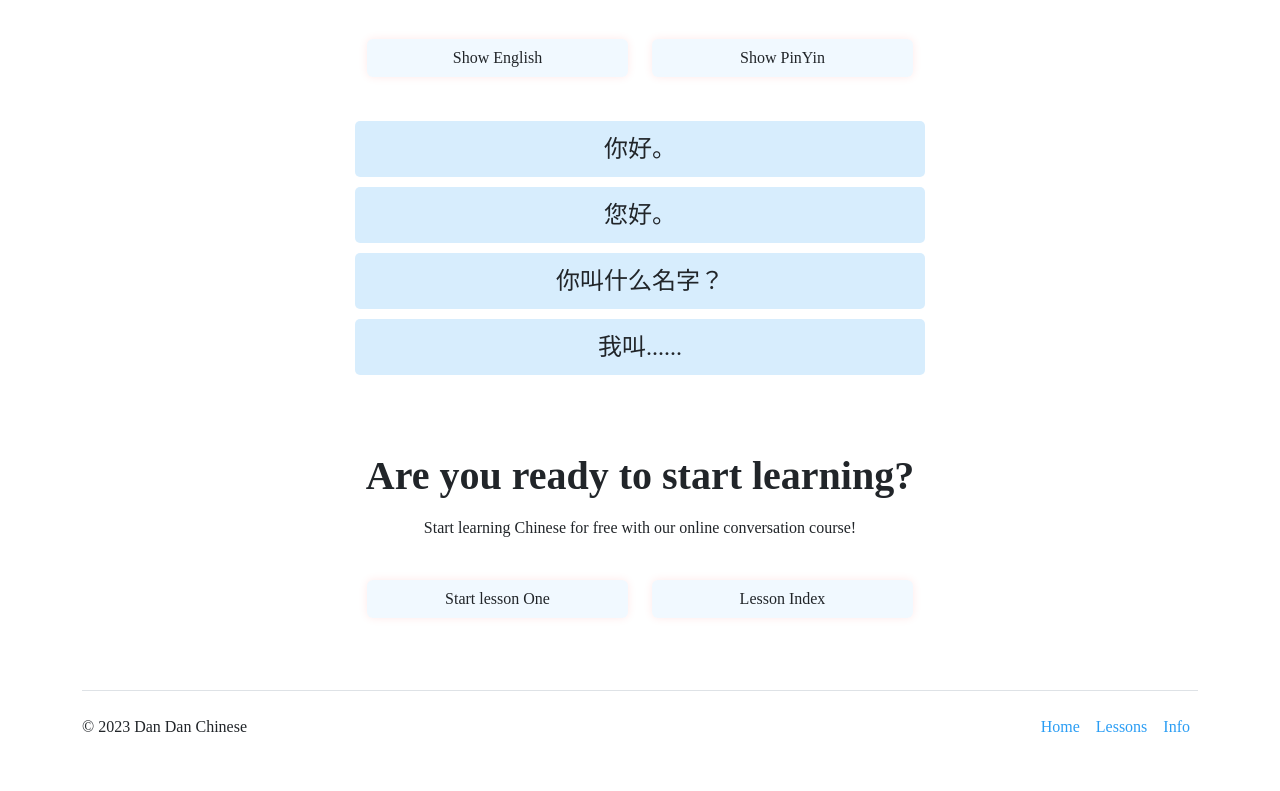
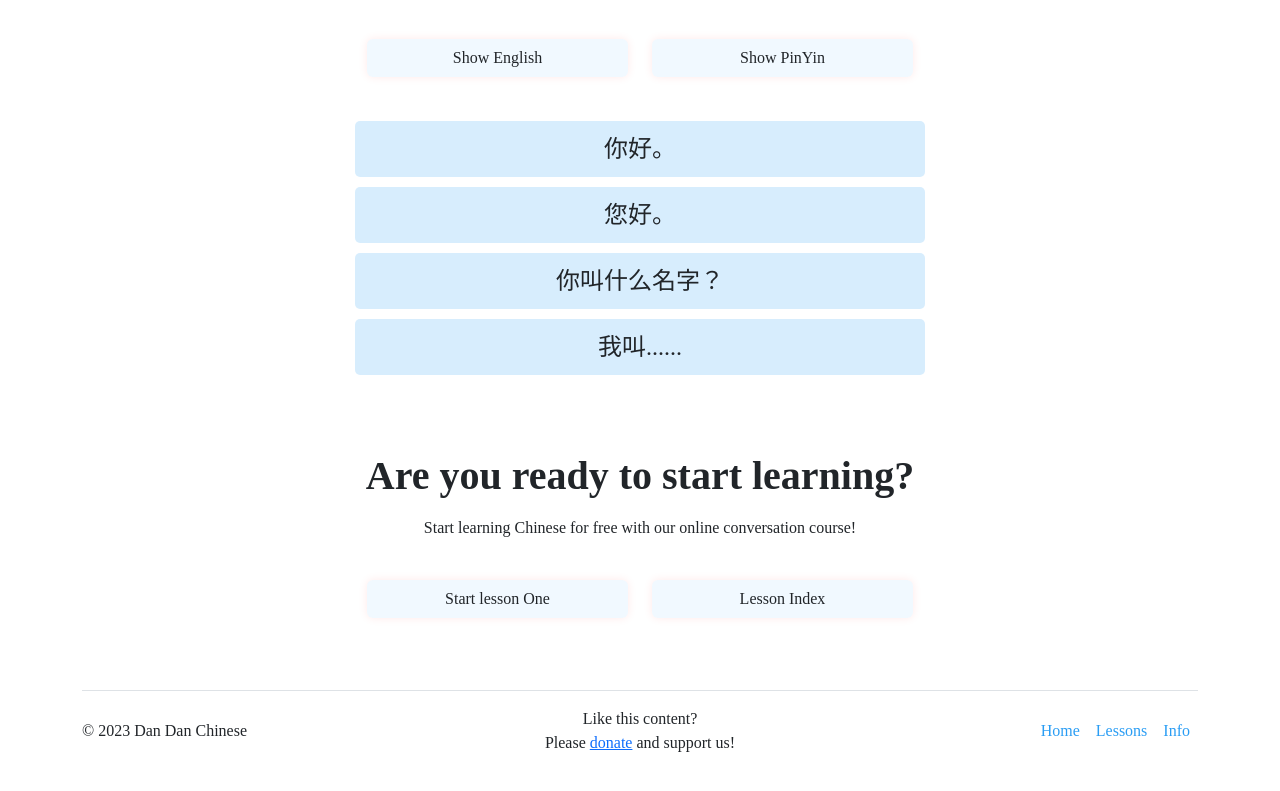
Before and after one commit to RN255/learn-chinese-gold, a React (Create React App) app: page / in a window 1280 px wide. Shown: the part 2343-3134 px from the top of the page. Built offline with nearby package versions, Linux system fonts and the light colour scheme.

Commit message:
donate link added

```diff
--- a/src/components/Footer.js
+++ b/src/components/Footer.js
@@ -9,6 +9,13 @@ export default function Footer() {
           <p className="col-md-4 mb-0 text-center text-md-start">
             © 2023 Dan Dan Chinese
           </p>
+
+          <div className="text-center col-md-4 p-3 p-md-0">
+            <p className="my-0">
+              Like this content?<br></br>
+              Please <a href="https://ko-fi.com/dandanchinese" target="_blank" rel="noreferrer">donate</a> and support us!
+            </p>
+          </div>
 
           <ul className="nav col-md-4 justify-content-center justify-content-md-end">
             <li className="nav-item">
```
